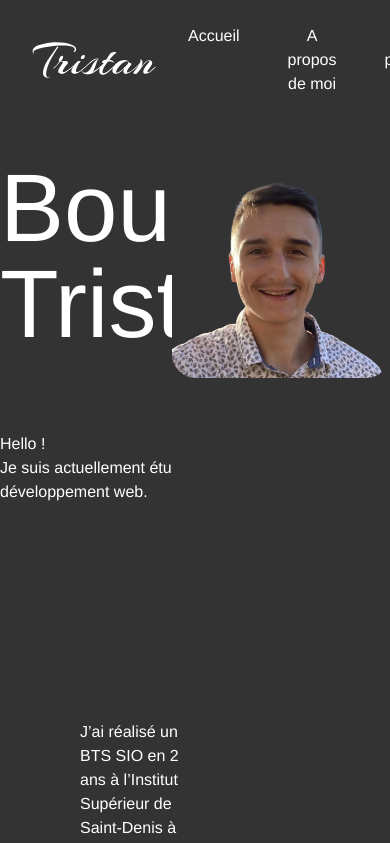
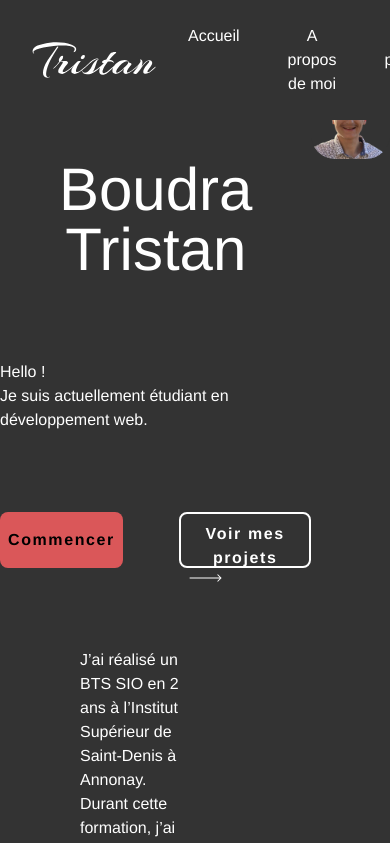
Before and after one commit to Tristan-Boudra/PortfolioCours, a Vue app: page / in a window 390 px wide. Shown: the top 843 px of the page. Built offline with nearby package versions, Linux system fonts and the light colour scheme.

Commit message:
responsive

```diff
--- a/src/components/Navbar.vue
+++ b/src/components/Navbar.vue
@@ -2,7 +2,7 @@
   <header class="p-4 fixed inset-x-0 z-20 top-0">
     <div class="max-w-screen-lg mx-auto">
       <nav class="flex justify-between">
-        <img src="@/assets/Tristan.svg" class="px-4 py-1 left-0">
+        <img src="@/assets/Tristan.svg" class="px-4 py-1">
         <ul>
           <li class="flex gap-4">
             <router-link to="/" class="px-4 py-2">Accueil</router-link>
--- a/src/views/Home.vue
+++ b/src/views/Home.vue
@@ -1,20 +1,20 @@
 <template>
   <Navbar/>
-  <div class="flex flex-row gap-4 mt-20">
-    <div class="w-2/5">
+  <div class="flex mt-20 w-full mx-auto">
+    <div class="flex-col">
       <div class="gap-4 text-[#FFFFFF] mt-20 mx-auto">
-        <div class="w-15 text-8xl pb-10">Boudra<br>Tristan</div>
-        <div class="pb-10 mt-10 text-left w-72 m-auto">Hello !<br>Je suis actuellement étudiant en développement web.</div>
-        <div class="space-x-14 mt-10 flex items-center">
-          <button class="bg-[#DA5759] p-2 rounded-lg text-[#000000] font-bold text-center w-32 h-14 tracking-widest flex-row ml-52" href="#">Commencer</button>
-          <button class="border-2 border-white p-2 rounded-lg text-[#FFFFFF] font-bold text-center h-14 tracking-widest flex-row" href="#">Voir mes projets
-            <img class="m-auto mt-1 flex" src="@/assets/Arrow.png" alt="flèche pour voir mes projets">
+        <div class="w-full text-6xl pb-10">Boudra<br>Tristan</div>
+        <div class="pb-10 mt-10 text-left mx-auto">Hello !<br>Je suis actuellement étudiant en développement web.</div>
+        <div class="space-x-14 mt-10 flex mx-auto">
+          <button class="bg-[#DA5759] px-2 rounded-lg text-[#000000] font-bold text-center w-32 h-14 tracking-widest flex-row" href="#">Commencer</button>
+          <button class="border-2 border-white p-2 rounded-lg text-[#FFFFFF] font-bold text-center h-14 tracking-widest flex-row relative" href="#">Voir mes projets
+            <img class="m-auto mt-1 flex absolute" src="@/assets/Arrow.png" alt="flèche pour voir mes projets">
           </button>
         </div>
       </div>
     </div>
-    <div class="w-3/5 flex-row md:flex">
-      <img class="mx-auto rounded-3xl mt-20 lg:w-48 md:h-full md:w-full md:w-48" src="@/assets/Tristan.png" alt="">
+    <div class="flex-col">
+      <img class="mx-auto rounded-3xl mt-34 w-24 md:w-34 lg:w-full" src="@/assets/Tristan.png" alt="Image de profile">
     </div>
   </div>
   <div class="flex text-[#FFFFFF] gap-4 mt-20">
@@ -63,11 +63,11 @@
       </div>
     </div>
     <div class="flex">
-      <div class="flex-row mt-60 gap-4">
+      <div class="flex-row mt-60">
         <div class="bg-white text-[#333333] h-16 rounded-xl px-5 py-2 align-middle font-semibold gap-4">Vous souhaitez me contacter ?<br>Utilisez le formulaire ci-contre </div>
         <div class="bg-white text-[#333333] h-16 rounded-xl px-5 py-2 align-middle gap-8 font-semibold gap-4">Vous pouvez également me contacter via l’adresse mail suivante :<br>boudratristan@gmail.com</div>
       </div>
-      <div class="top-6 mt-96 relative flex-row">
+      <div class="top-6 mt-96 flex-row">
         <img class="h-20 w-20" src="@/assets/background.svg" alt="Background de la photo">
         <img class="h-20 w-20 rounded-3xl" src="@/assets/Tristan.png" alt="Photo">
       </div>
```
